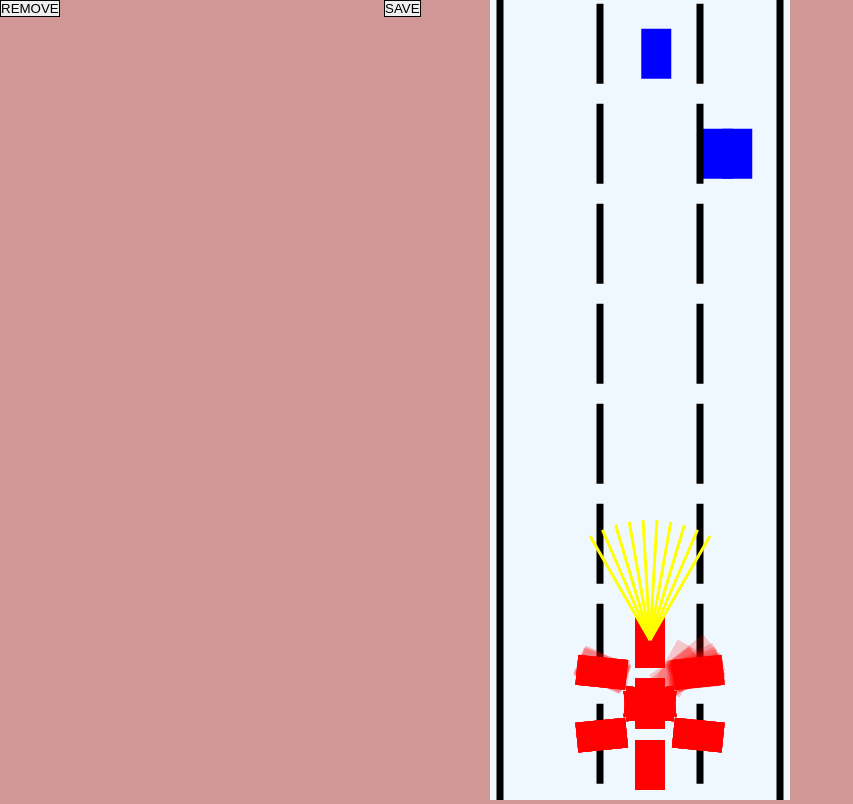
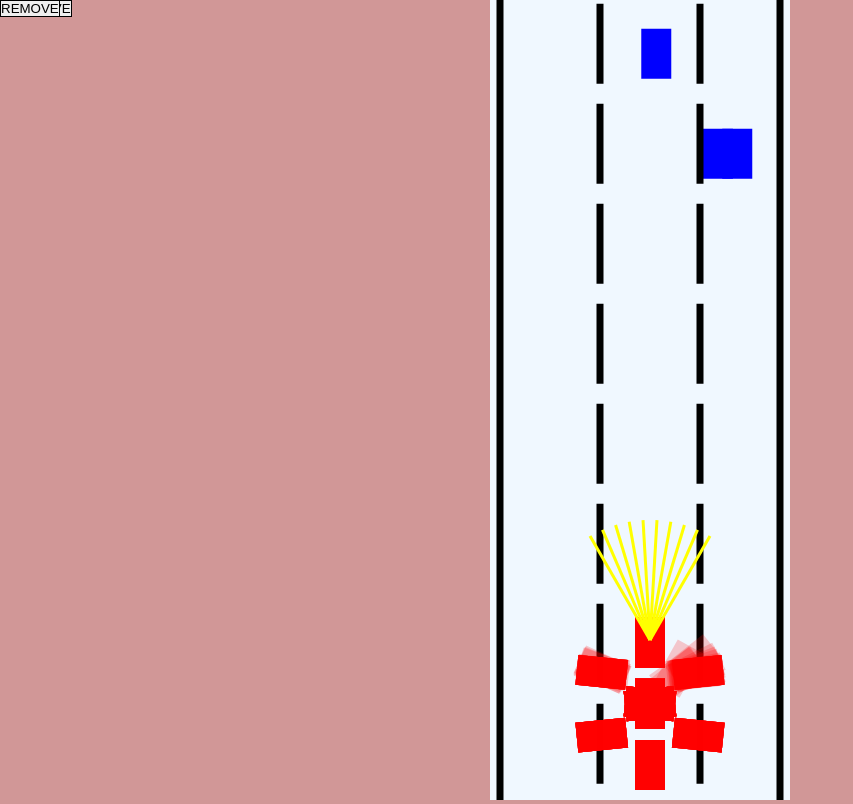
Before and after one commit to K0shal/selfDriving.github.io, a plain HTML site: page index.html in a window 1280 px wide. Shown: the whole page, without its empty margins (0-853 px from the left). Drawn offline with Linux system fonts and the light colour scheme; animation ran at ten frames a second.

Commit message:
Update style.css
Ff

```diff
--- a/style.css
+++ b/style.css
@@ -18,5 +18,5 @@ button{
     left: 0;
 }
 #save{
-    left:30vw;
+    left:35px;
 }
```
